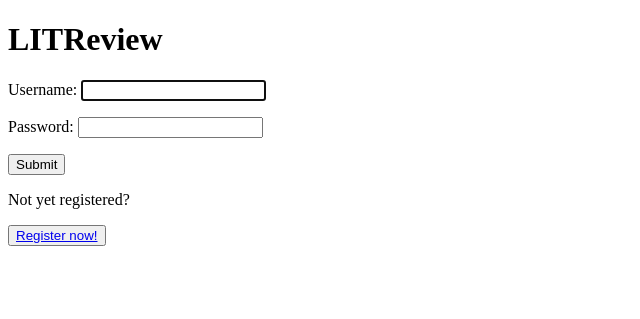
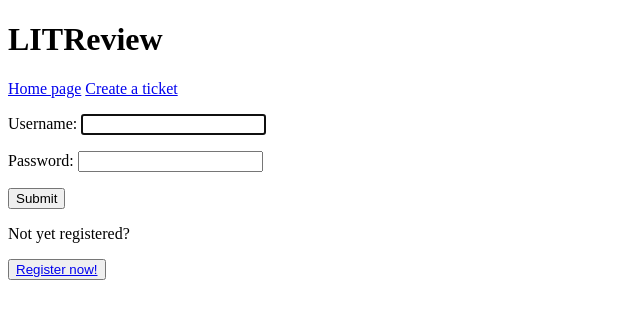
Before and after one commit to DavidPerelroizen/P09, a Django app: page / in a window 1280 px wide. Shown: the top 319 px of the page, without its empty margins (0-640 px from the left). Run offline with Django 4.2, Linux system fonts and the light colour scheme.

Commit message:
Updated the base html with a navigation zone to access the different pages

```diff
--- a/templates/base.html
+++ b/templates/base.html
@@ -6,6 +6,10 @@
 </head>
 <body>
   <h1>LITReview</h1>
+  <nav>
+      <a href="{% url 'home_page' %}">Home page</a>
+      <a href="{% url 'create_ticket' %}">Create a ticket</a>
+  </nav>
   {% block content %} {% endblock content %}
   {% if user.is_authenticated %}
     <p>You are connected as {{ user }}. <a href="{% url 'logout_page' %}">Log out</a></p>
```
